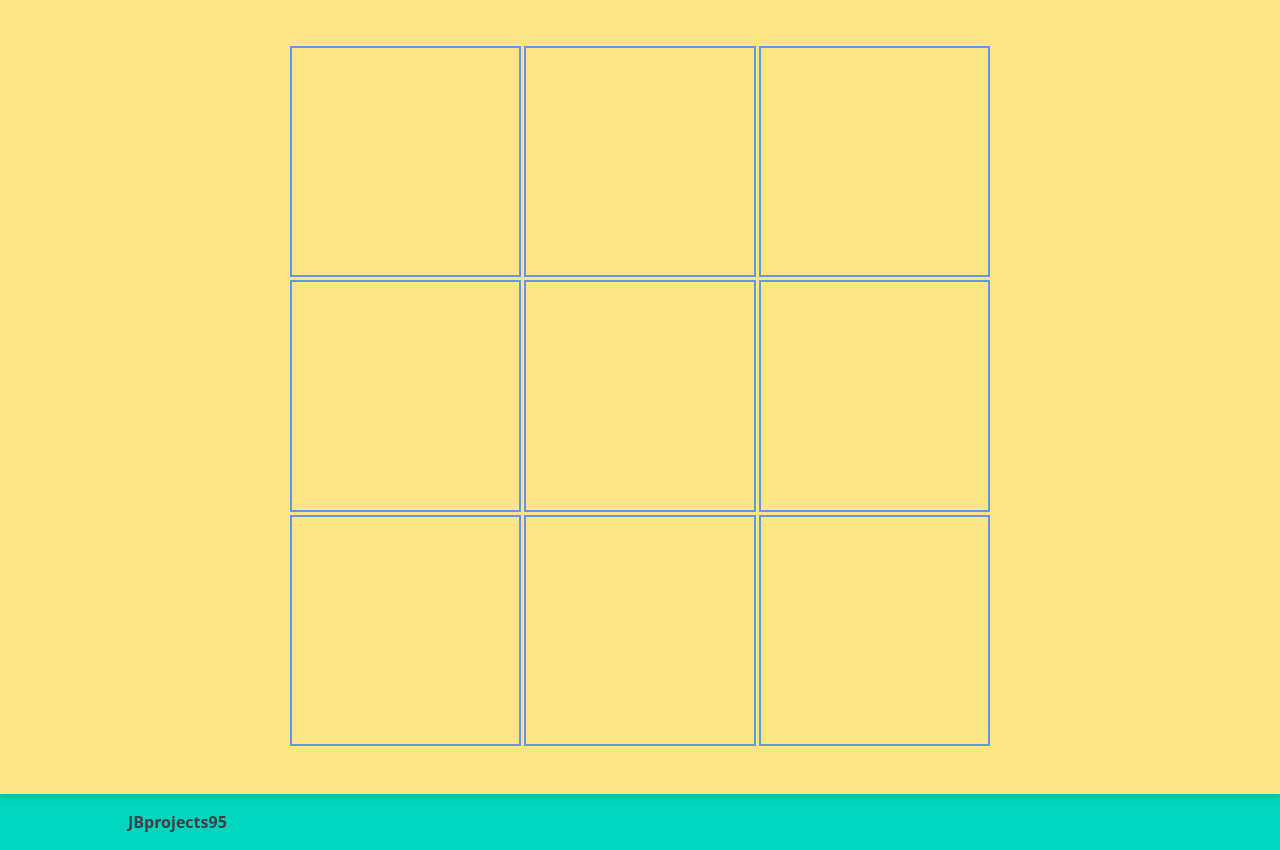
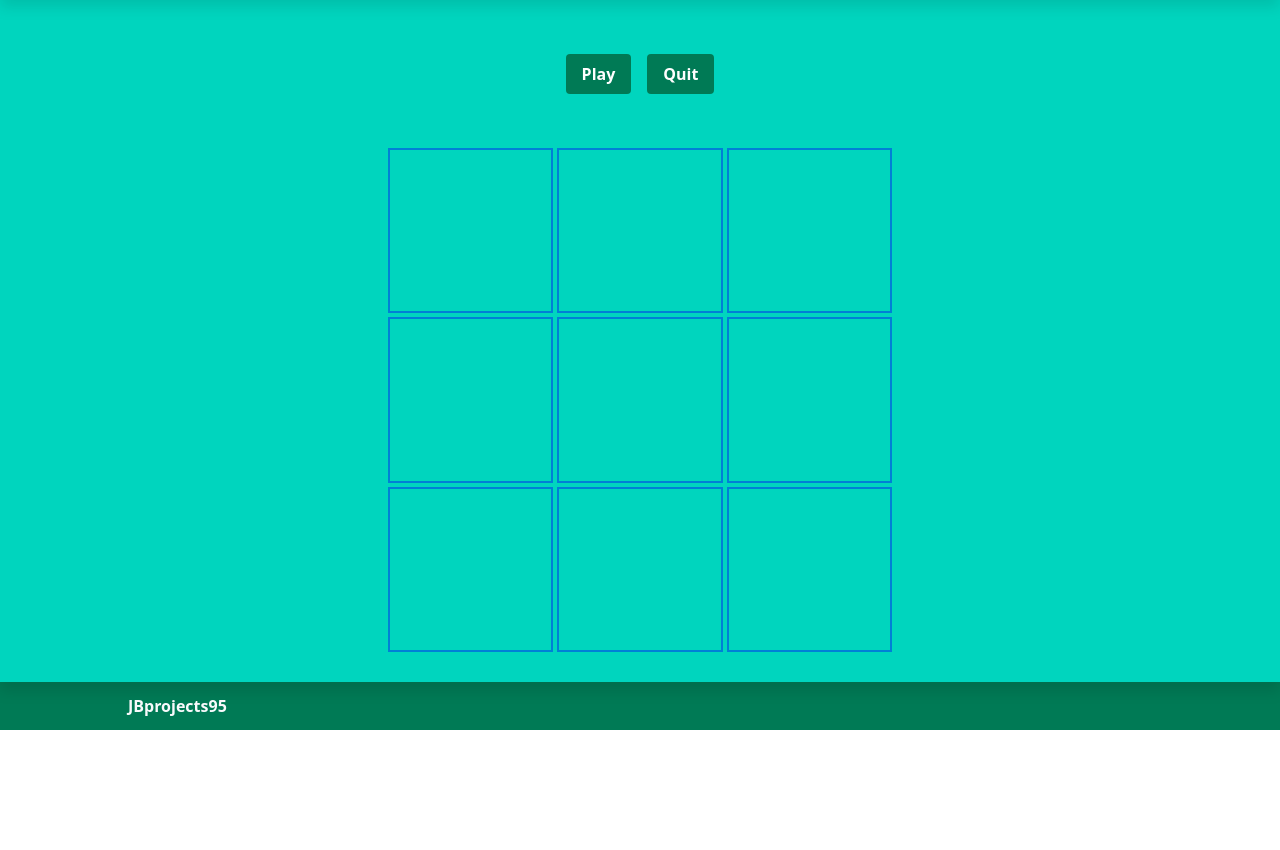
Before and after one commit to jbprojects95/TOP-tictactoe, a website: page src/index.html in a window 1280 px wide. Shown: the part 78-928 px from the top of the page. After the commit the page ends 808 px from the top, so only its background shows below. Drawn offline with Linux system fonts and the light colour scheme.

Commit message:
added 2 buttons for game play

```diff
--- a/src/index.html
+++ b/src/index.html
@@ -11,14 +11,14 @@
   <body class="text-zinc-700">
     <div class="max-w-screen-xxl min-h-screen flex flex-col mx-auto">
       <header
-        class="flex items-center justify-between bg-teal-400 py-4 px-[5%] lg:px-[10%]"
+        class="flex items-center justify-between bg-emerald-700 py-4 px-[5%] lg:px-[10%] drop-shadow-xl z-10"
       >
         <h1 class="text-2xl md:text-3xl xl:text-4xl font-bold tracking-widest">
           <span class="text-slate-50">Tic</span>
           <span>Tac</span>
           <span class="text-slate-50">Toe</span>
         </h1>
-        <a href="#" class="">
+        <a href="#" class="text-zinc-50">
           <svg
             viewBox="0 0 20 20"
             xmlns="http://www.w3.org/2000/svg"
@@ -54,11 +54,29 @@
         </ul>
       </header>
 
-      <main class="flex-1 py-4 px-[5%] lg:px-[10%] bg-amber-200 drop-shadow-md">
-        <div class="grid_container"></div>
+      <main
+        class="flex flex-col flex-1 py-4 px-[5%] md:px-[15%] lg:px-[10%] bg-teal-400 drop-shadow-xl"
+      >
+        <div class="btn_container py-10">
+          <button
+            class="bg-emerald-700 hover:bg-emerald-900 text-white font-bold py-2 px-4 rounded cursor-pointer"
+          >
+            Play
+          </button>
+
+          <button
+            class="bg-emerald-700 hover:bg-emerald-900 text-white font-bold py-2 px-4 rounded cursor-pointer"
+          >
+            Quit
+          </button>
+        </div>
+
+        <!-- <div class="logic_display"></div> -->
+
+        <div class="grid_container w-full max-w-[500px] h-[500px]"></div>
       </main>
-      <footer class="py-4 px-[5%] lg:px-[10%] bg-teal-400 shadow-lg">
-        <h3 class="font-bold">JBprojects95</h3>
+      <footer class="py-3 px-[5%] lg:px-[10%] bg-emerald-700">
+        <h3 class="font-bold text-slate-50">JBprojects95</h3>
       </footer>
     </div>
     <script defer src="script.js"></script>
--- a/src/script.js
+++ b/src/script.js
@@ -1,11 +1,14 @@
-// TODO: associate gameBoard with the cells made in createBoardCells
-// TODO: link the above with the check win function
-// TODO: create a function that handles a player turn properly- IE: fires off setTurn etc on click.
+// TODO: create choice between playing against computer or player
+// TODO: add visuals to denote who's turn it is
+// TODO: create computer logic
+// TODO: create a rest game fn
+
 // *----------------------[GAME]-------------------------------------------------------
 const game = (function () {
   const gameBoard = [];
   let winningConditions = [];
   let lastValidMove;
+  let moves = 9;
 
   const createBoard = (rows, cols) => {
     for (let i = 0; i < rows; i++) {
@@ -93,12 +96,12 @@ const game = (function () {
     return winningConditions;
   };
 
-  const getBoardSize = () => {
-    const boardContainer = document.querySelector(".grid_container");
-    const cellCount = boardContainer.childElementCount;
-    const boardSize = Math.sqrt(cellCount);
-    return boardSize;
-  };
+  // const getBoardSize = () => {
+  //   const boardContainer = document.querySelector(".grid_container");
+  //   const cellCount = boardContainer.childElementCount;
+  //   const boardSize = Math.sqrt(cellCount);
+  //   return boardSize;
+  // };
 
   const checkWin = () => {
     for (let condition of winningConditions) {
@@ -127,12 +130,10 @@ const game = (function () {
     return false;
   };
 
-  const alertWin = (gameMarker) => {
-    confirm(`Player ${gameMarker} won!`);
-  };
+  const getLastValidMove = () => lastValidMove;
 
-  // const getLastValidMove = () => lastValidMove.value;
-  const getLastValidMove = () => lastValidMove;
+  const setMovesLeft = () => moves--;
+  const getMovesLeft = () => moves;
 
   return {
     createBoard,
@@ -142,8 +143,8 @@ const game = (function () {
     getLastValidMove,
     generateWinConditions,
     checkWin,
-    alertWin,
-    getBoardSize,
+    setMovesLeft,
+    getMovesLeft,
   };
 })();
 
@@ -198,11 +199,19 @@ const domController = (function () {
         const row = Number(cells.getAttribute("data-row"));
         const col = Number(cells.getAttribute("data-col"));
         game.addToBoard(row, col, marker);
+        game.setMovesLeft();
+        console.log(game.getMovesLeft());
+
+        if (game.getMovesLeft() === 0 && !game.checkWin()) {
+          setTimeout(() => {
+            alert("It's a draw!");
+          }, 100);
+        }
 
         if (game.checkWin()) {
           // Added this here to stop the confirm running before the marker is placed
           setTimeout(() => {
-            game.alertWin(marker);
+            domController.alertWin(marker);
           }, 100);
         }
         game.printBoard();
@@ -210,7 +219,24 @@ const domController = (function () {
     }
   };
 
-  return { createBoardCells };
+  const getBoardSize = () => {
+    const boardContainer = document.querySelector(".grid_container");
+    const cellCount = boardContainer.childElementCount;
+    const boardSize = Math.sqrt(cellCount);
+    return boardSize;
+  };
+
+  const alertWin = (gameMarker) => {
+    confirm(`Player ${gameMarker} won!`);
+  };
+
+  const init = () => {
+    createBoardCells(3);
+    const boardSize = getBoardSize();
+    game.generateWinConditions(boardSize);
+  };
+
+  return { createBoardCells, getBoardSize, alertWin, init };
 })();
 
 // *----------------------[PLAYER]-------------------------------------------------------
@@ -243,6 +269,4 @@ const player = (function () {
   return { getTurn, setTurn, printPlayerTurn };
 })();
 
-domController.createBoardCells(3);
-const boardSize = game.getBoardSize();
-game.generateWinConditions(boardSize);
+domController.init();
--- a/src/style.css
+++ b/src/style.css
@@ -1,21 +1,57 @@
+/* main {
+  display: flex;
+  flex-direction: column;
+  align-items: center;
+  justify-content: center;
+} */
+
 .grid_container {
   aspect-ratio: 1 / 1;
   display: grid;
-  gap: 0.2rem;
+  gap: 0.5rem;
 
-  width: 100%;
+  /* width: 100%;
   max-height: 700px;
-  max-width: 700px;
+  max-width: 700px; */
 
   margin-inline: auto;
-  margin-block: 2rem;
+  margin-block: 1rem;
+}
+
+.btn_container {
+  width: 100%;
+  max-width: 700px;
+  display: flex;
+  align-items: center;
+  justify-content: center;
+  gap: 1rem;
+  margin-inline: auto;
+}
+
+.logic_display {
+  width: 300px;
+  height: 200px;
+  border: 1px solid black;
 }
 
 .cells {
+  /* display: flex;
+  align-items: center;
+  justify-content: center; */
+
   aspect-ratio: 1 / 1;
 
-  border: 2px solid;
-  border-color: cornflowerblue;
+  outline: 2px solid #0080d6;
 
   cursor: pointer;
+
+  place-content: center;
+  place-items: center;
 }
+
+.cells > p {
+  /* font-size: clamp(2rem, 3rem + 3vw, 8rem); */
+  font-size: calc(4vw + 2.9rem);
+  font-weight: bolder;
+  color: #f54850;
+}
```
Also changed, not shown: src/output.css.
